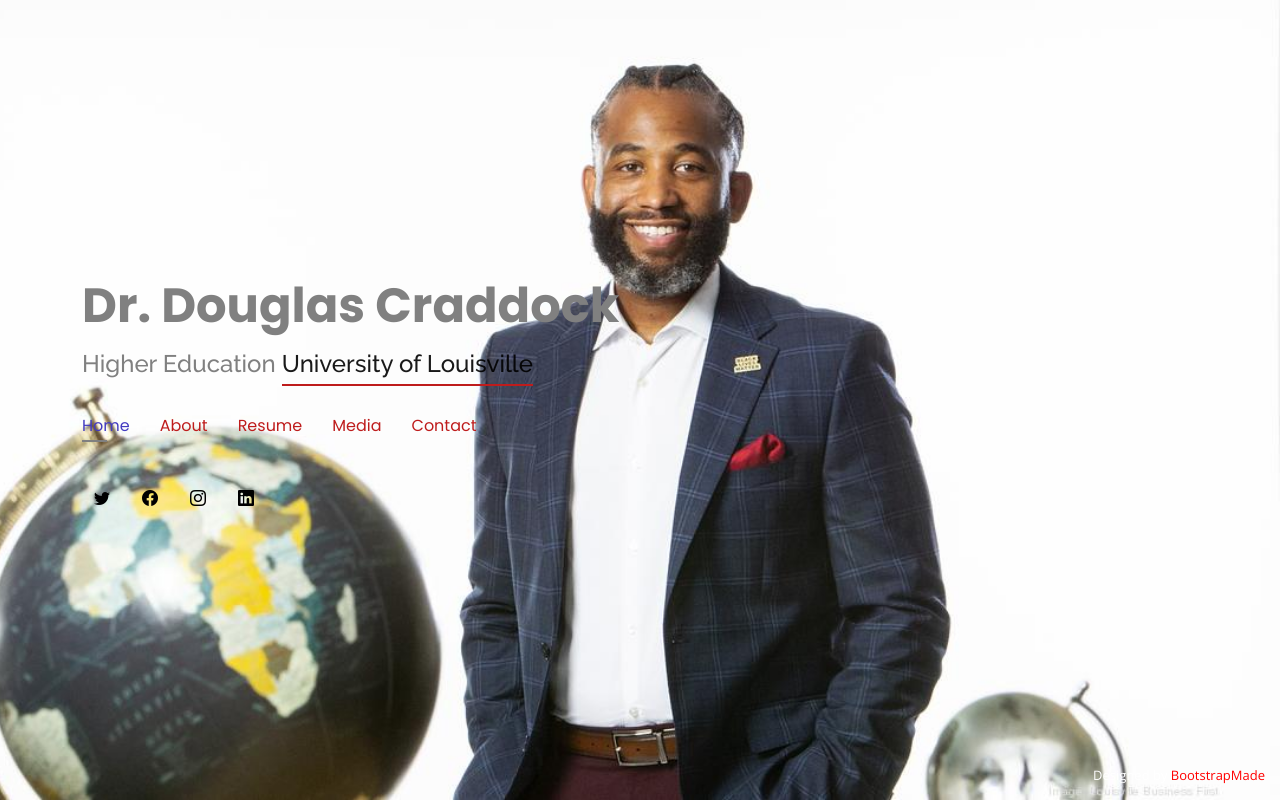
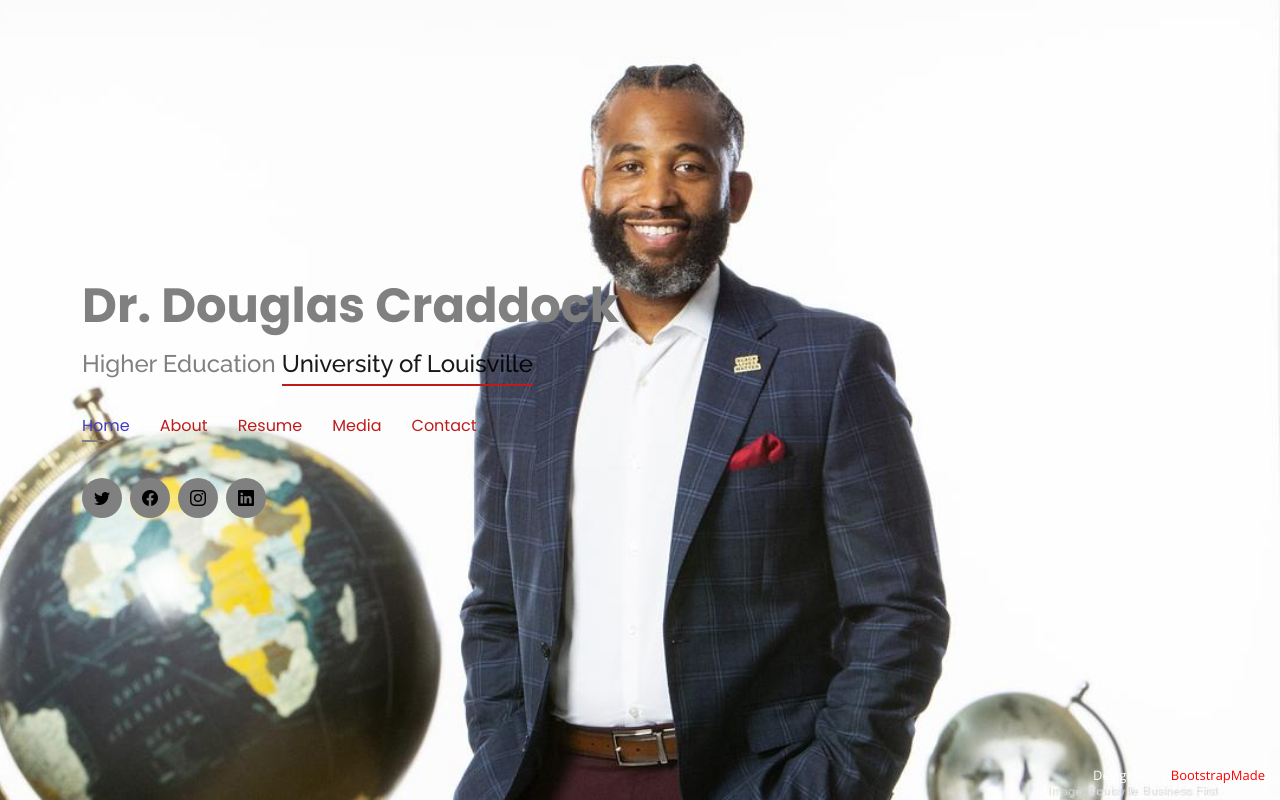
Before and after one commit to dcbastien/DCraddock, a plain HTML site: page index.html in a window 1280 px wide. Drawn offline with nearby package versions, Linux system fonts and the light colour scheme.

```diff
--- a/assets/css/style.css
+++ b/assets/css/style.css
@@ -97,7 +97,7 @@
   display: flex;
   justify-content: center;
   align-items: center;
-  background:;
+  background:gray;
   color:black;
   line-height: 1;
   margin-right: 8px;
```
